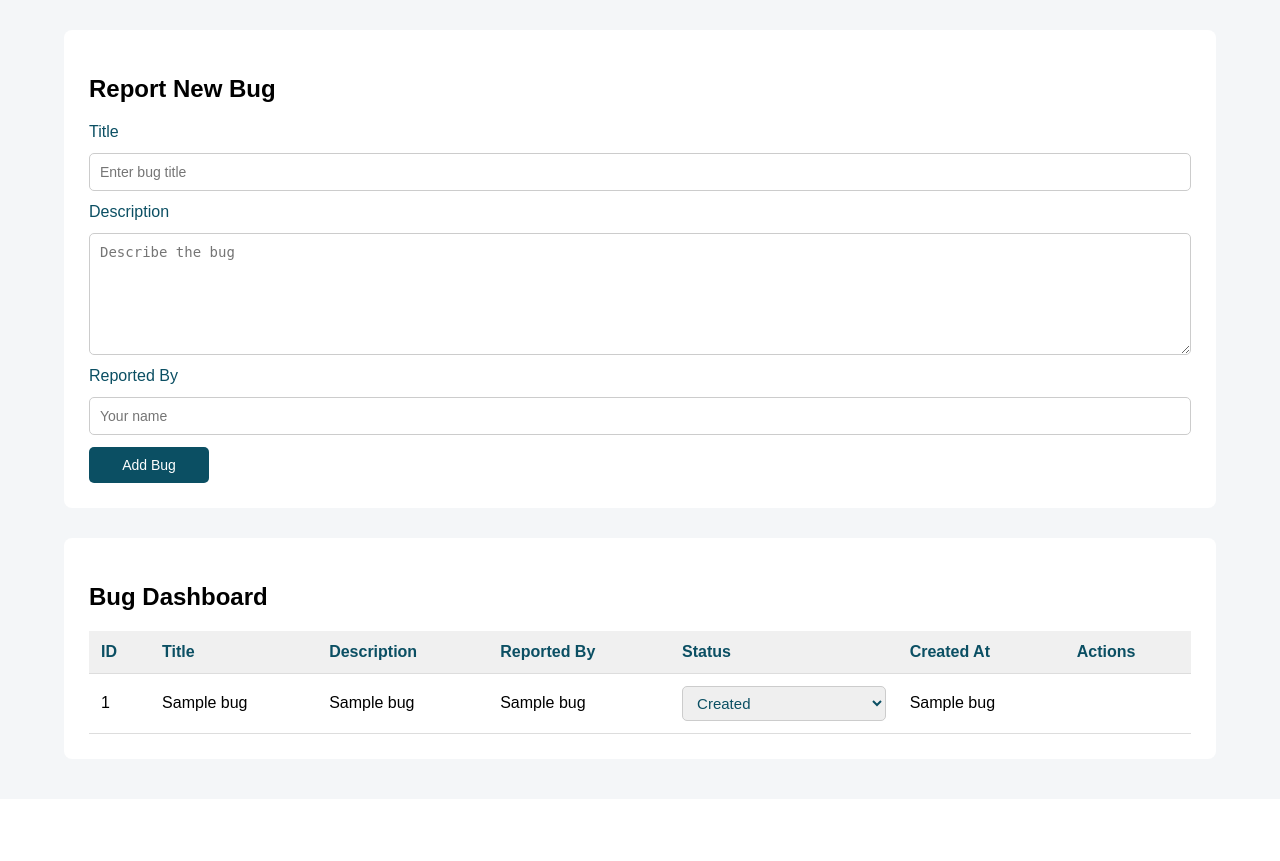
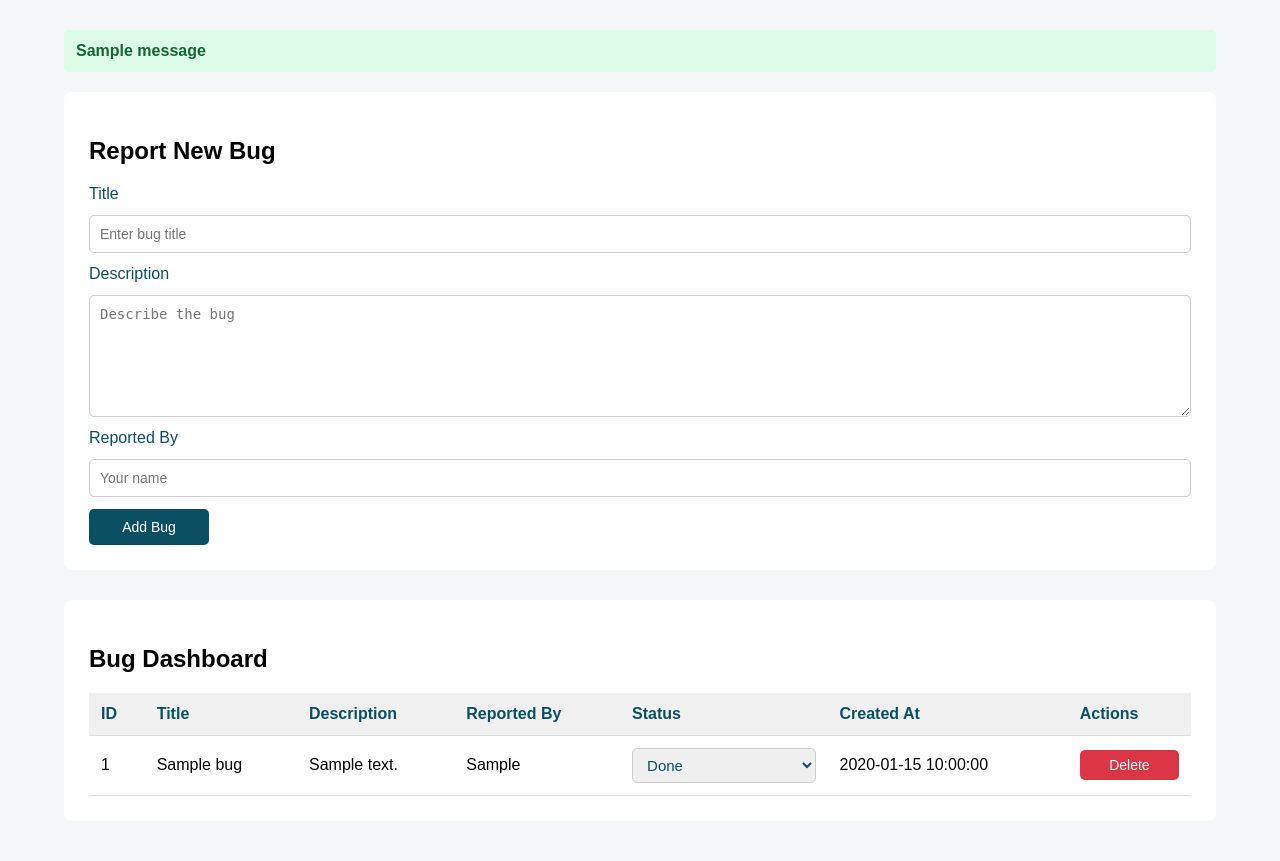
Before and after one commit to akkustunahann/bug-tracker, a Flask app: template templates/index.html in a window 1280 px wide. Shown: the part 155-1016 px from the top of the page. Before the commit the page ends 889 px from the top, so only its background shows below. Run offline with Flask 3, Linux system fonts and the light colour scheme; the template is opened without the code that fills it: most values are stand-ins (such as "Sample title", 1, 10 or a date in 2020); one stand-in notice (Sample message) is shown.

Commit message:
Apply mentor feedback and improve app reliability

```diff
--- a/app.py
+++ b/app.py
@@ -1,4 +1,6 @@
-from flask import Flask, render_template, request, redirect
+import os
+from dotenv import load_dotenv
+from flask import Flask, render_template, request, redirect, flash
 
 from database import (
     create_database,
@@ -8,8 +10,9 @@
     delete_bug
 )
 
-
+load_dotenv()
 app = Flask(__name__)
+app.secret_key = os.environ["SECRET_KEY"]
 
 
 @app.route("/")
@@ -26,18 +29,13 @@
 @app.route("/add", methods=["POST"])
 def add_bug():
 
-    title = request.form["title"].strip()
-    description = request.form["description"].strip()
-    reported_by = request.form["reported_by"].strip()
+    title = request.form.get("title", "").strip()
+    description = request.form.get("description", "").strip()
+    reported_by = request.form.get("reported_by", "").strip()
 
     if not title or not description or not reported_by:
-        bugs = get_all_bugs()
-
-        return render_template(
-            "index.html",
-            bugs=bugs,
-            error="Please fill in all fields."
-        )
+        flash("Please fill in all fields.", "error")
+        return redirect("/")
 
     success = create_bug(
         title,
@@ -46,16 +44,12 @@
     )
 
     if not success:
-        bugs = get_all_bugs()
+        flash("A database error occurred. Please try again.", "error")
+        return redirect("/")
 
-        return render_template(
-            "index.html",
-            bugs=bugs,
-            error="A database error occurred. Please try again."
-        )
+    flash("Bug submitted successfully!", "success")
 
     return redirect("/")
-
 
 @app.route("/update_status", methods=["POST"])
 def update_status():
@@ -68,22 +62,25 @@
         new_status
     )
 
-    if not success:
-        bugs = get_all_bugs()
-
-        return render_template(
-            "index.html",
-            bugs=bugs,
-            error="Status could not be updated."
-        )
+    if success:
+        flash("Status updated successfully.", "success")
+    else:
+        flash("Status could not be updated.", "error")
 
     return redirect("/")
 
+
 @app.route("/delete", methods=["POST"])
 def delete():
+
     bug_id = request.form["bug_id"]
 
-    delete_bug(bug_id)
+    success = delete_bug(bug_id)
+
+    if success:
+        flash("Bug deleted successfully.", "success")
+    else:
+        flash("Bug could not be deleted.", "error")
 
     return redirect("/")
 
@@ -91,4 +88,5 @@
 
     create_database()
 
-    app.run(debug=True)
+    debug_mode = os.environ.get("FLASK_DEBUG", "false").lower() == "true"
+    app.run(debug=debug_mode)
--- a/database.py
+++ b/database.py
@@ -10,7 +10,9 @@
 
 
 def get_connection():
-    return sqlite3.connect(DATABASE_NAME)
+    connection = sqlite3.connect(DATABASE_NAME)
+    connection.row_factory = sqlite3.Row
+    return connection
 
 
 def create_database():
@@ -51,16 +53,24 @@
 
 
 def get_all_bugs():
-    connection = get_connection()
-    cursor = connection.cursor()
 
-    cursor.execute("SELECT * FROM bugs")
+    connection = None
 
-    bugs = cursor.fetchall()
+    try:
+        connection = get_connection()
+        cursor = connection.cursor()
 
-    connection.close()
+        cursor.execute("SELECT * FROM bugs")
 
-    return bugs
+        return cursor.fetchall()
+
+    except sqlite3.Error as error:
+        print("Database error:", error)
+        return []
+
+    finally:
+        if connection:
+            connection.close()
 
 
 def update_bug_status(bug_id, new_status):
@@ -83,7 +93,7 @@
             print("Bug not found.")
             return False
 
-        current_status = result[0]
+        current_status = result["status"]
 
         allowed_next_status = STATUS_FLOW[current_status]
 
@@ -113,16 +123,32 @@
 
 
 def delete_bug(bug_id):
-    connection = get_connection()
-    cursor = connection.cursor()
 
-    cursor.execute("""
-        DELETE FROM bugs
-        WHERE id = ?
-    """, (bug_id,))
+    connection = None
 
-    connection.commit()
-    connection.close()
+    try:
+        connection = get_connection()
+        cursor = connection.cursor()
+
+        cursor.execute("""
+            DELETE FROM bugs
+            WHERE id = ?
+        """, (bug_id,))
+
+        connection.commit()
+
+        if cursor.rowcount == 0:
+            return False
+
+        return True
+
+    except sqlite3.Error as error:
+        print("Database error:", error)
+        return False
+
+    finally:
+        if connection:
+            connection.close()
 
 
 if __name__ == "__main__":
--- a/requirements.txt
+++ b/requirements.txt
@@ -5,5 +5,6 @@
 itsdangerous==2.2.0
 Jinja2==3.1.6
 MarkupSafe==3.0.3
+python-dotenv==1.2.1
 Werkzeug==3.1.8
 zipp==3.23.1
--- a/static/style.css
+++ b/static/style.css
@@ -89,15 +89,6 @@
     color: #166534;
 }
 
-.error-message {
-    background-color: #fee2e2;
-    color: #991b1b;
-    padding: 12px;
-    margin-bottom: 20px;
-    border-radius: 5px;
-    font-weight: bold;
-}
-
 .header {
     display: flex;
     justify-content: space-between;
@@ -167,3 +158,20 @@
 label {
     color: #0b4f63;
 }
+
+.message {
+    padding: 12px;
+    margin-bottom: 20px;
+    border-radius: 5px;
+    font-weight: bold;
+}
+
+.message.success {
+    background-color: #dcfce7;
+    color: #166534;
+}
+
+.message.error {
+    background-color: #fee2e2;
+    color: #991b1b;
+}
--- a/templates/index.html
+++ b/templates/index.html
@@ -34,13 +34,17 @@
             </div>
         </div>
 
-            {% if error %}
+            {% with messages = get_flashed_messages(with_categories=true) %}
 
-        <div class="error-message">
-             {{ error }}
-        </div>
+             {% for category, message in messages %}
 
-            {% endif %}
+            <div class="message {{ category }}">
+            {{ message }}
+            </div>
+
+            {% endfor %}
+
+            {% endwith %}
 
         <section class="form-section">
 
@@ -109,28 +113,28 @@
                     {% for bug in bugs %}
 
                     <tr>
-                        <td>{{ bug[0] }}</td>
-                        <td>{{ bug[1] }}</td>
-                        <td>{{ bug[2] }}</td>
-                        <td>{{ bug[3] }}</td>
+                        <td>{{ bug["id"] }}</td>
+                        <td>{{ bug["title"] }}</td>
+                        <td>{{ bug["description"] }}</td>
+                        <td>{{ bug["reported_by"] }}</td>
 
                         <td>
 
                             <form action="/update_status" method="POST">
 
-                                <input type="hidden" name="bug_id" value="{{ bug[0] }}">
+                                <input type="hidden" name="bug_id" value="{{ bug['id'] }}">
 
                                 <select name="status" onchange="this.form.submit()">
 
-                                    <option value="Created"{% if bug[4] == "Created" %}selected{% endif %}>
+                                    <option value="Created"{% if bug["status"] == "Created" %}selected{% endif %}>
                                         Created
                                     </option>
 
-                                    <option value="In Progress"{% if bug[4] == "In Progress" %}selected{% endif %}>
+                                    <option value="In Progress"{% if bug["status"] == "In Progress" %}selected{% endif %}>
                                         In Progress
                                     </option>
 
-                                    <option value="Done"{% if bug[4] == "Done" %}selected{% endif %}>
+                                    <option value="Done"{% if bug["status"] == "Done" %}selected{% endif %}>
                                         Done
                                     </option>
 
@@ -140,18 +144,18 @@
 
                         </td>
 
-                        <td>{{ bug[5] }}</td>
+                        <td>{{ bug["created_at"] }}</td>
 
                         <td>
 
-                            {% if bug[4] == "Done" %}
+                            {% if bug["status"] == "Done" %}
 
                             <form action="/delete" method="POST">
 
                                 <input
                                 type="hidden"
                                 name="bug_id"
-                                value="{{ bug[0] }}"
+                                value="{{ bug['id'] }}"
                                 >
 
                                 <button
@@ -182,30 +186,26 @@
 
     <script>
 
-        const form = document.getElementById("bug-form");
+    const form = document.getElementById("bug-form");
 
-        form.addEventListener("submit", function(event) {
+    form.addEventListener("submit", function(event) {
 
         const title = document.getElementById("title").value;
         const description = document.getElementById("description").value;
         const reporter = document.getElementById("reported_by").value;
 
-
-        if(title.trim() === "" ||
+        if (
+            title.trim() === "" ||
             description.trim() === "" ||
-            reporter.trim() === "") {
-
+            reporter.trim() === ""
+        ) {
             alert("Please fill all fields!");
             event.preventDefault();
         }
 
-        else {
-            alert("Bug submitted successfully!");
-        }
+    });
 
-        });
-
-    </script>
+</script>
 
 </body>
 
```
Also changed, not shown: README.md, 1 other file.
